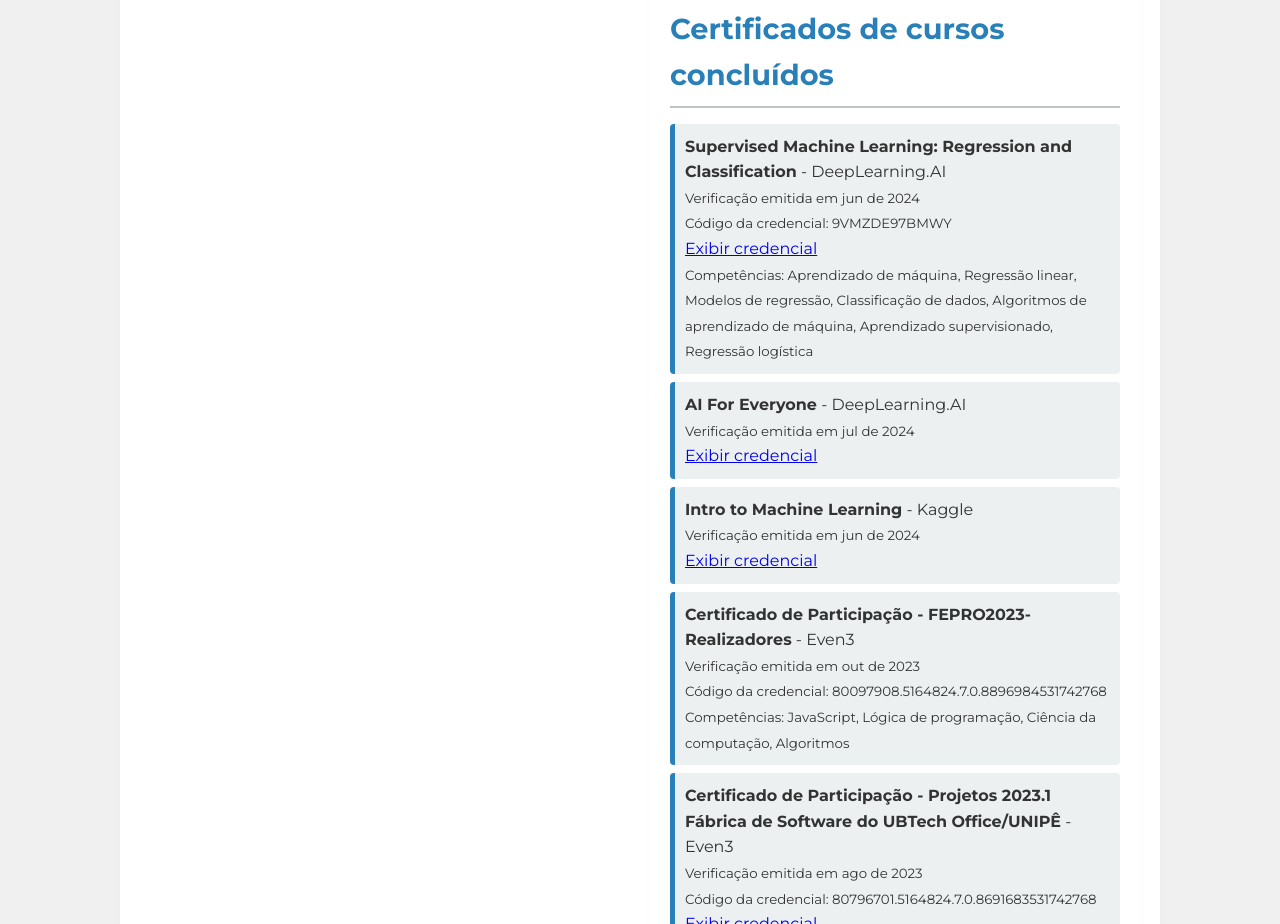
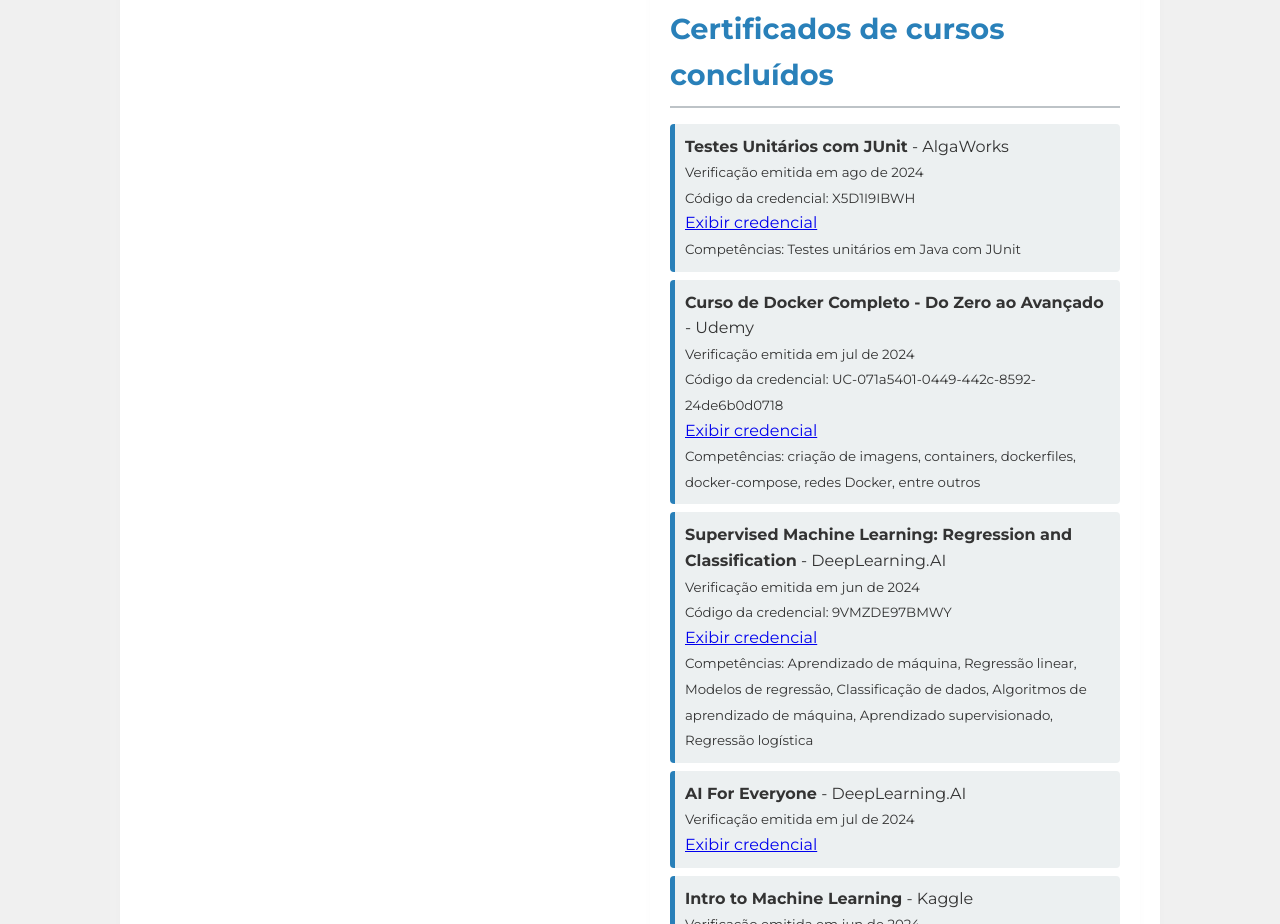
Before and after one commit to daniel-azevedo-maia/curriculo-s3-hosting, a plain HTML site: page index.html in a window 1280 px wide. Shown: the part 3300-4224 px from the top of the page. Drawn offline with Linux system fonts and the light colour scheme.

Commit message:
Inclusão de novos cursos concluídos

```diff
--- a/index.html
+++ b/index.html
@@ -89,6 +89,20 @@
                     </ul>
                     <h2>Certificados de cursos concluídos</h2>
                     <ul>
+                        <li>
+                            <strong>Testes Unitários com JUnit</strong> - AlgaWorks<br>
+                            <small>Verificação emitida em ago de 2024</small><br>
+                            <small>Código da credencial: X5D1I9IBWH</small><br>
+                            <a href="https://app.algaworks.com/certs/X5D1I9IBWH">Exibir credencial</a><br>
+                            <small>Competências: Testes unitários em Java com JUnit</small>
+                        </li>
+                        <li>
+                            <strong>Curso de Docker Completo - Do Zero ao Avançado</strong> - Udemy<br>
+                            <small>Verificação emitida em jul de 2024</small><br>
+                            <small>Código da credencial: UC-071a5401-0449-442c-8592-24de6b0d0718</small><br>
+                            <a href="https://www.udemy.com/certificate/UC-071a5401-0449-442c-8592-24de6b0d0718/">Exibir credencial</a><br>
+                            <small>Competências: criação de imagens, containers, dockerfiles, docker-compose, redes Docker, entre outros</small>
+                        </li>
                         <li>
                             <strong>Supervised Machine Learning: Regression and Classification</strong> - DeepLearning.AI<br>
                             <small>Verificação emitida em jun de 2024</small><br>
```
